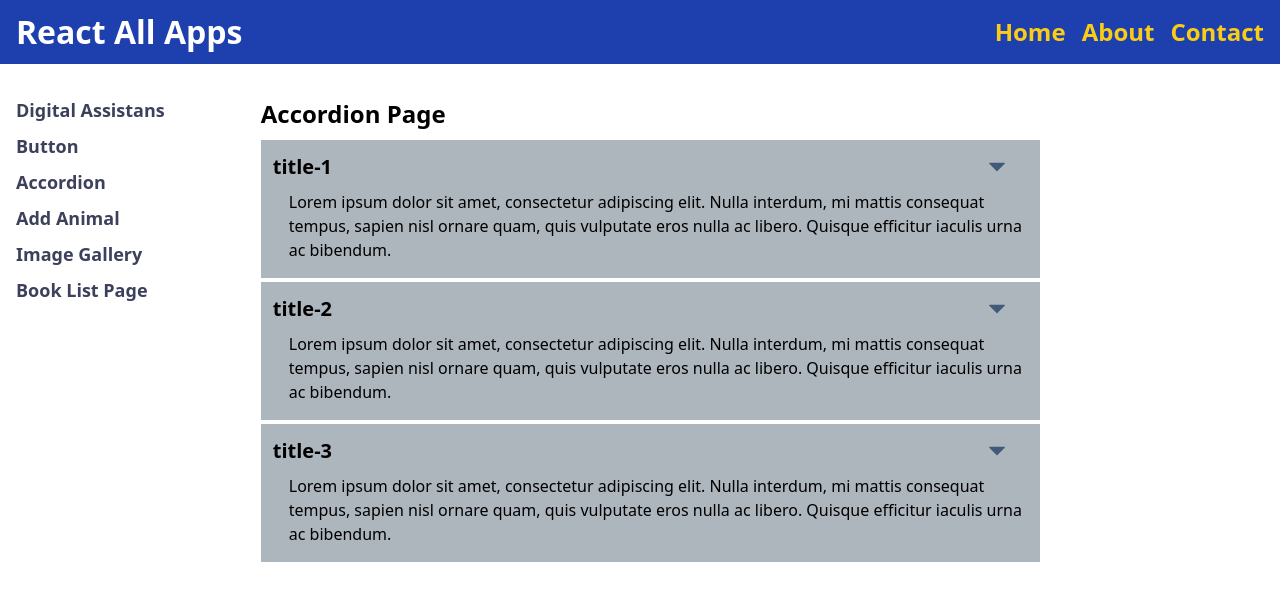
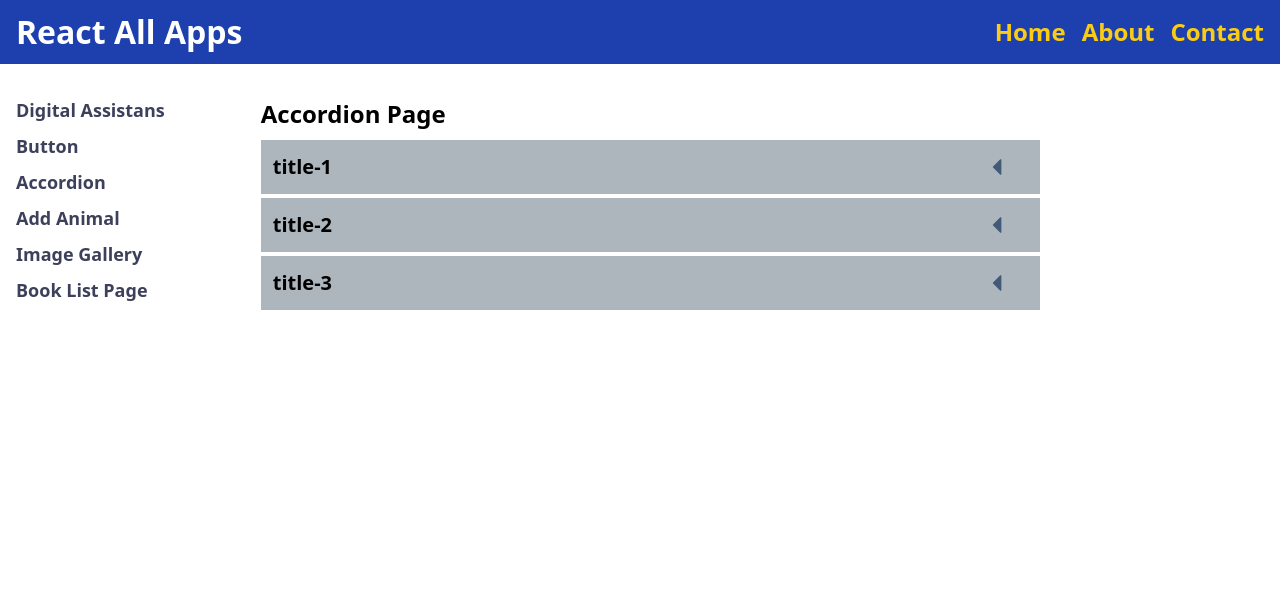
Before and after one commit to sedat355/react-all-apps, a React (Vite) app: page /accordion in a window 1280 px wide. Shown: the top 600 px of the page. Built offline with nearby package versions, Linux system fonts and the light colour scheme.

Commit message:
Accordion aç/kapa çalışıyor

```diff
--- a/src/pages/accordion/AccordionItem.jsx
+++ b/src/pages/accordion/AccordionItem.jsx
@@ -1,19 +1,27 @@
 import { GoTriangleDown } from "react-icons/go"
-import Button from '../../components/Button'
+import { GoTriangleLeft } from "react-icons/go"
+import Button from "../../components/Button"
+import { useState } from "react"
 
 const AccordionItem = ({ item }) => {
+  const [isOpen, setIsOpen] = useState(false)
+
+  const handleOpenAccordion = () => {
+    setIsOpen(!isOpen)
+  }
+
   return (
-    <div className="bg-gray-one flex flex-col px-3 py-2">
-      <div className="flex items-center justify-between">
+    <div className="bg-gray-one flex flex-col">
+      <div className="px-3 py-2 flex items-center justify-between">
         <h3>{item.title}</h3>
-        <Button btnType="outline" className="border-none px-0">
-          <GoTriangleDown className="text-3xl text-gray-three" />
+        <Button handleClick={handleOpenAccordion} btnType="outline" className="border-none px-0">
+          {
+            isOpen ? <GoTriangleDown className="text-3xl text-gray-three" /> : <GoTriangleLeft className="text-3xl text-gray-three" />
+          }
         </Button>
       </div>
 
-      <div className="pl-4 pt-1 pb-2">
-        {item.desc}
-      </div>
+      {isOpen && <div className="pl-8 pr-4 pt-1 pb-2 bg-gray-300">{item.desc}</div>}
     </div>
   )
 }
```
